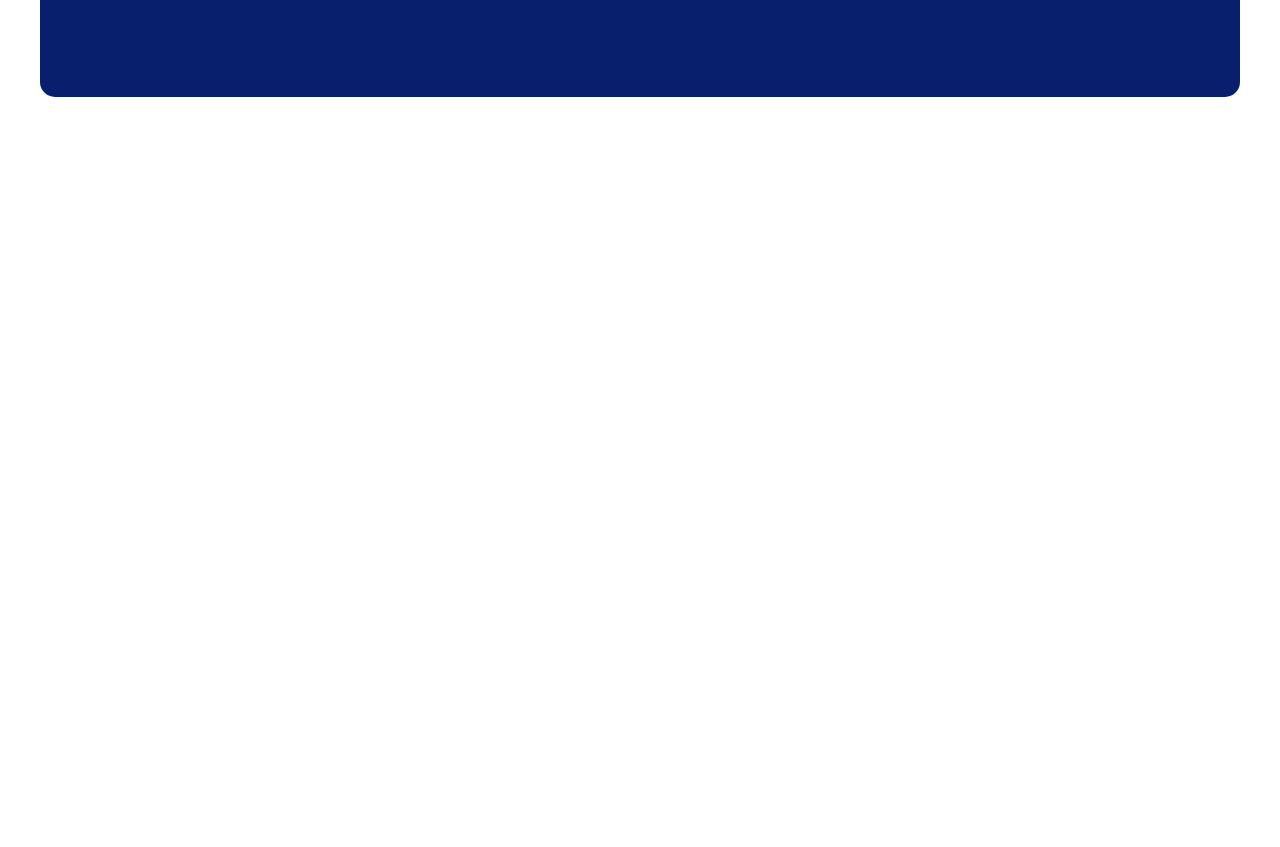
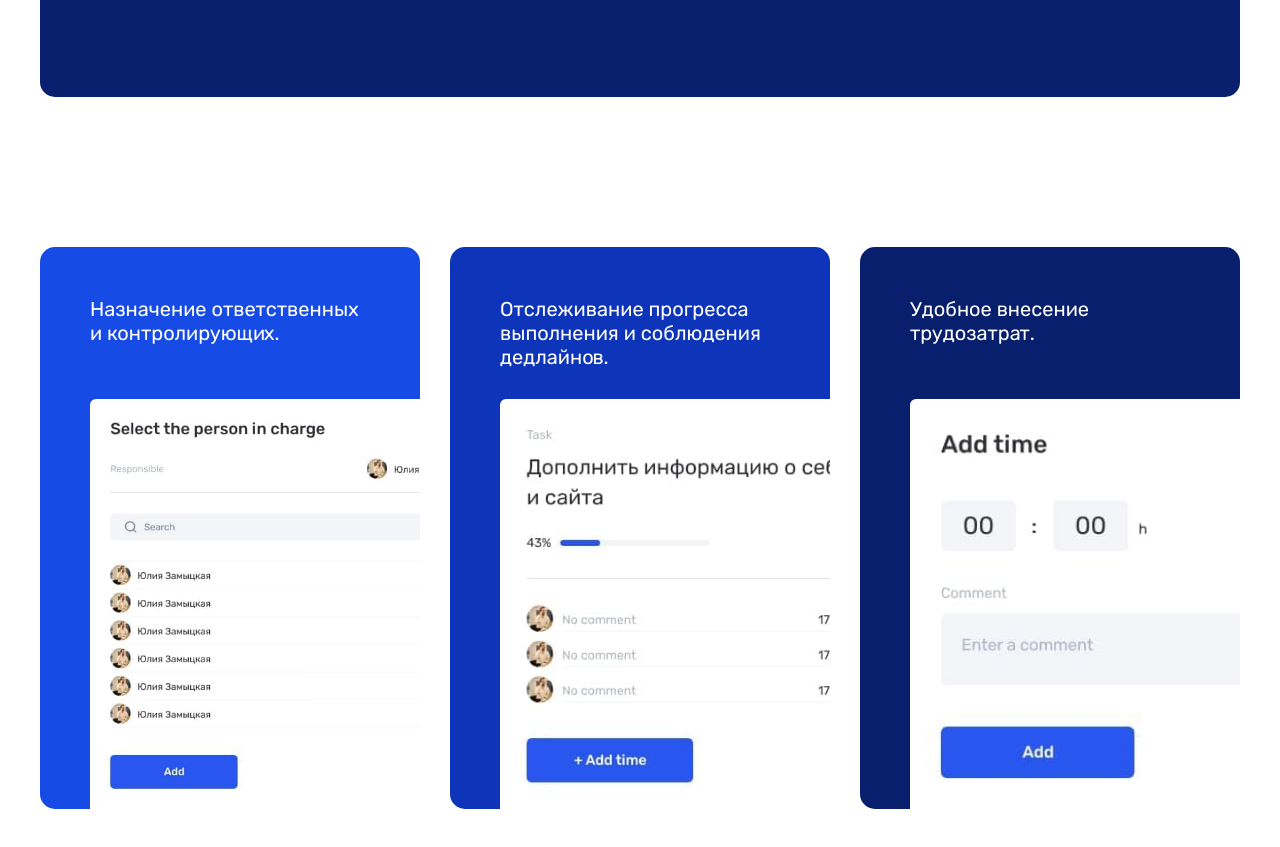
Before and after one commit to AdrianRazor/If_Team_Landing, a plain HTML site: page public/index.html in a window 1280 px wide. Shown: the part 4917-5764 px from the top of the page. Before the commit the page ends 5164 px from the top, so only its background shows below. Drawn offline with Linux system fonts and the light colour scheme; a script that the page names is missing.

Commit message:
created task section

```diff
--- a/public/index.html
+++ b/public/index.html
@@ -333,6 +333,35 @@
           </div>
         </div>
       </section>
+
+      <section class="task">
+        <div class="container">
+          <ul class="task__list">
+            <li class="task__item">
+              <p class="text-1 text-1--white">
+                Назначение ответственных и контролирующих.
+              </p>
+              <div class="task__img">
+                <img src="img/task-1.jpg" alt="if.team screenshot" />
+              </div>
+            </li>
+            <li class="task__item">
+              <p class="text-1 text-1--white">
+                Отслеживание прогресса выполнения и соблюдения дедлайнов.
+              </p>
+              <div class="task__img">
+                <img src="img/task-2.jpg" alt="if.team screenshot" />
+              </div>
+            </li>
+            <li class="task__item">
+              <p class="text-1 text-1--white">Удобное внесение трудозатрат.</p>
+              <div class="task__img">
+                <img src="img/task-3.jpg" alt="if.team screenshot" />
+              </div>
+            </li>
+          </ul>
+        </div>
+      </section>
     </main>
 
     <footer class="footer"></footer>
--- /dev/null
+++ b/src/scss/block/task.scss
@@ -0,0 +1,67 @@
+.task {
+  margin-bottom: 150px;
+
+  &__list {
+    display: grid;
+    grid-template-columns: repeat(3, 1fr);
+    gap: 0 30px;
+  }
+
+  &__item {
+    padding: 50px 50px 0 50px;
+    border-radius: 15px;
+    display: flex;
+    flex-direction: column;
+    justify-content: space-between;
+    gap: 30px 0;
+
+    &:nth-of-type(1) {
+      background-color: var(--blue);
+    }
+    &:nth-of-type(2) {
+      background-color: var(--blue-2);
+    }
+    &:nth-of-type(3) {
+      background-color: var(--dark-blue);
+    }
+  }
+
+  &__img {
+    height: 410px;
+    border-top-left-radius: 6px;
+    overflow: hidden;
+    margin-right: -50px;
+
+    & img {
+      width: 100%;
+      height: 100%;
+      object-fit: cover;
+      object-position: top left;
+      display: block;
+    }
+  }
+}
+
+@media (max-width: 1023px) {
+  .task {
+    &__list {
+      grid-template-columns: 1fr;
+      gap: 25px 0;
+    }
+  }
+}
+
+@media (max-width: 767px) {
+  .task {
+    margin-bottom: 100px;
+
+    &__item {
+      padding: 30px 30px 0 30px;
+    }
+
+    &__img {
+      height: 360px;
+      margin-right: -30px;
+    }
+  }
+}
--- a/src/scss/block/text.scss
+++ b/src/scss/block/text.scss
@@ -18,6 +18,10 @@
 
 .text-1 {
   font-size: 20px;
+
+  &--white {
+    color: var(--white);
+  }
 }
 
 .text-2 {
--- a/src/scss/main.scss
+++ b/src/scss/main.scss
@@ -20,5 +20,6 @@
 @import "block/company.scss";
 @import "block/client.scss";
 @import "block/project.scss";
+@import "block/task.scss";
 
 @import "block/footer.scss";
```
Also changed, not shown: src/html/index.html (+29 -0 lines), public/css/main.css, public/css/main.min.css, public/img/task-1.jpg (added), public/img/task-2.jpg (added), public/img/task-3.jpg (added), src/img/task-1.jpg (added), src/img/task-2.jpg (added), src/img/task-3.jpg (added).
